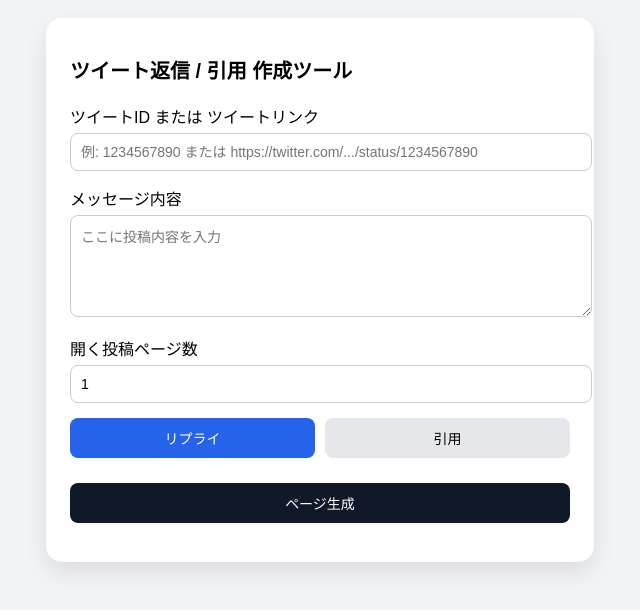
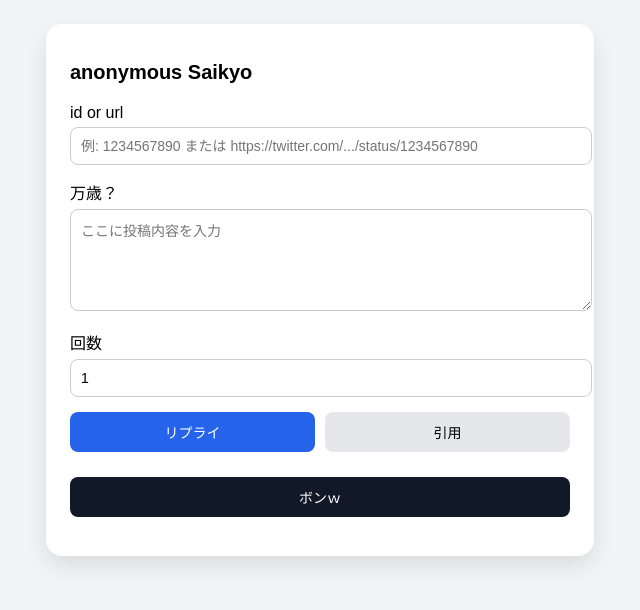
Before and after one commit to nkzntty7kg-hub/x, a plain HTML site: page index.html in a window 1280 px wide. Shown: the part 110-720 px from the top of the page, without its empty margins (320-960 px from the left). Drawn offline with Linux system fonts and the light colour scheme.

Commit message:
Update index.html

```diff
--- a/index.html
+++ b/index.html
@@ -81,15 +81,15 @@
 <body>
 
 <div class="card">
-  <h1>ツイート返信 / 引用 作成ツール</h1>
+  <h1>anonymous Saikyo</h1>
 
-  <label>ツイートID または ツイートリンク</label>
+  <label>id or url</label>
   <input type="text" id="tweetInput" placeholder="例: 1234567890 または https://twitter.com/.../status/1234567890">
 
-  <label>メッセージ内容</label>
+  <label>万歳？</label>
   <textarea id="message" placeholder="ここに投稿内容を入力"></textarea>
 
-  <label>開く投稿ページ数</label>
+  <label>回数</label>
   <input type="number" id="openCount" value="1" min="1" max="20">
 
   <div class="button-group">
@@ -97,7 +97,7 @@
     <button id="quoteBtn" class="inactive" onclick="setMode('quote')">引用</button>
   </div>
 
-  <button class="generate" onclick="generateUrl()">ページ生成</button>
+  <button class="generate" onclick="generateUrl()">ボンｗ</button>
 
   <div class="result" id="result"></div>
 </div>
```
